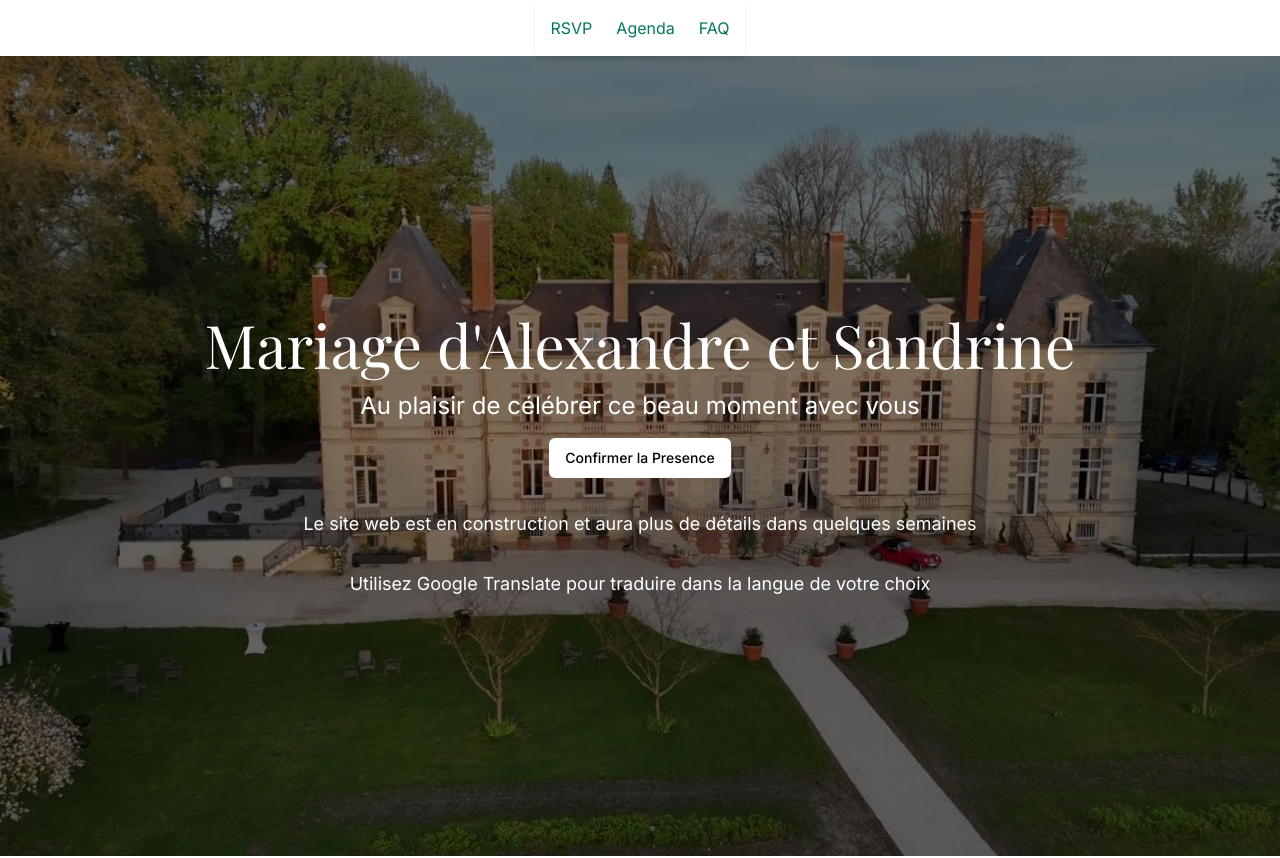
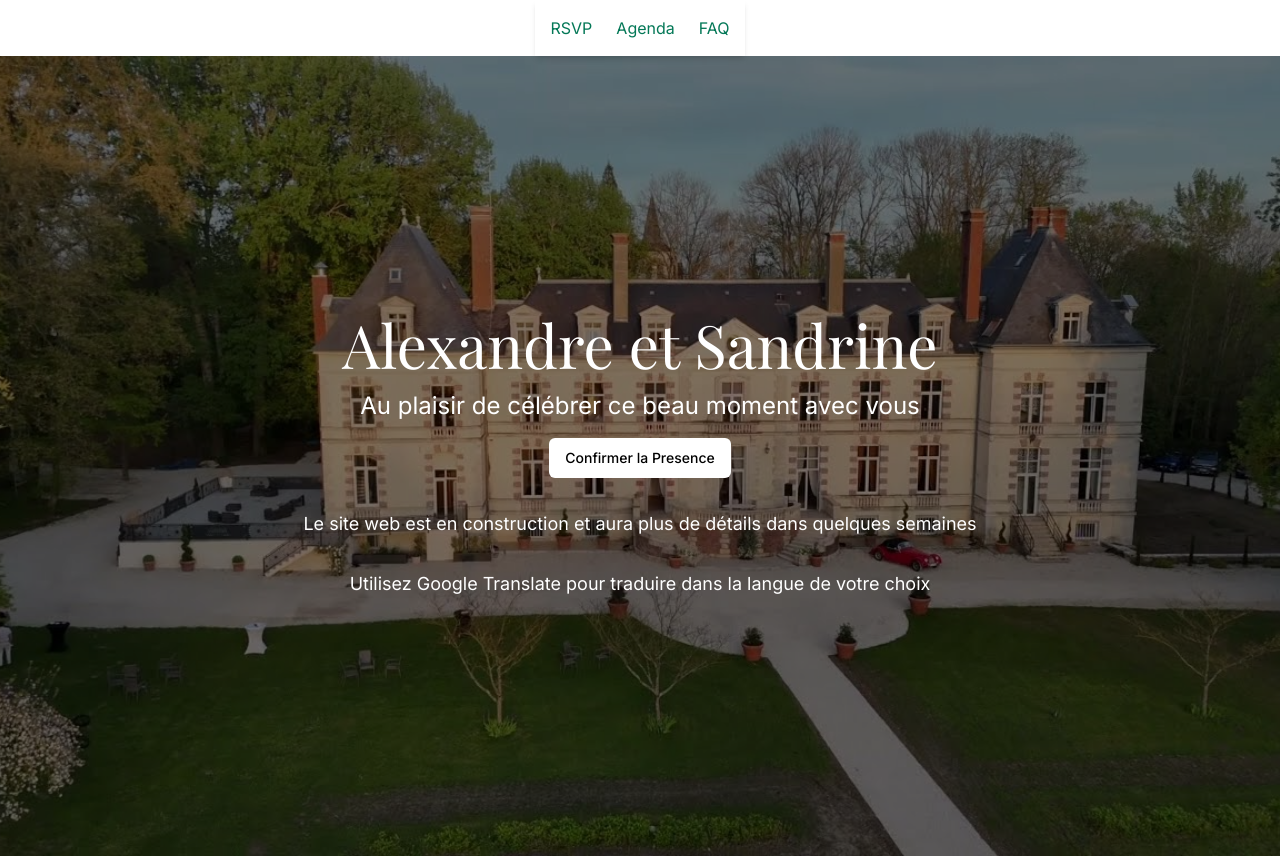
Before and after one commit to Agontchi/weddingsandrinealexandre, a Next.js app: page / in a window 1280 px wide. Shown: the top 858 px of the page. Built offline with nearby package versions, Linux system fonts and the light colour scheme; a web font is replaced by a local one.

Commit message:
fixer l'appostrophe

```diff
--- a/src/app/page.tsx
+++ b/src/app/page.tsx
@@ -130,7 +130,7 @@ export default function Home() {
           priority
         />
         <div className="absolute inset-0 bg-black bg-opacity-50 flex flex-col items-center justify-center text-white p-4">
-          <h1 className="text-4xl md:text-6xl font-serif mb-4 text-center">Mariage d'Alexandre et Sandrine</h1>
+          <h1 className="text-4xl md:text-6xl font-serif mb-4 text-center">Alexandre et Sandrine</h1>
           <p className="text-xl md:text-2xl mb-4 text-center">Au plaisir de célébrer ce beau moment avec vous</p>
           {/* <p className="text-xl md:text-2xl mb-8 text-center">Join us for our wedding celebration</p> */}
           <Link href="https://forms.gle/1RLgLjuV2FbgPs1h9" target="_blank">
```
